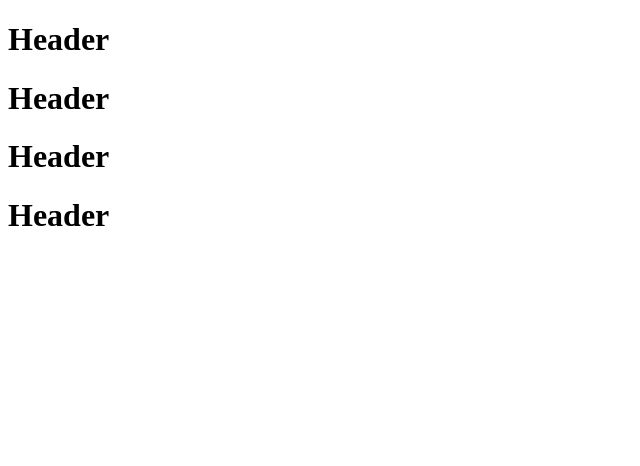
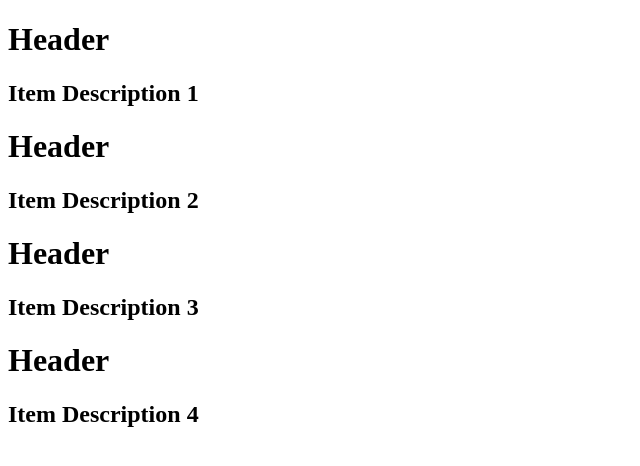
Before and after one commit to TarasovArtem/Pug, a plain HTML site: page newIndex.html in a window 1280 px wide. Shown: the whole page, without its empty margins (0-640 px from the left). Drawn offline with Linux system fonts and the light colour scheme.

Commit message:
test: add 4 sections

```diff
--- a/newIndex.html
+++ b/newIndex.html
@@ -7,14 +7,26 @@
     <title>Document</title>
 </head>
 <body>
+
     <h1>Header</h1>
+    <section>
+         <h2>Item Description 1</h2>
+    </section>
+
     <h1>Header</h1>
+    <section>
+        <h2>Item Description 2</h2>
+   </section>
+
     <h1>Header</h1>
+    <section>
+        <h2>Item Description 3</h2>
+   </section>
+
     <h1>Header</h1>
-
-
-
-
+    <section>
+        <h2>Item Description 4</h2>
+   </section>
 
 </body>
 </html>
```
